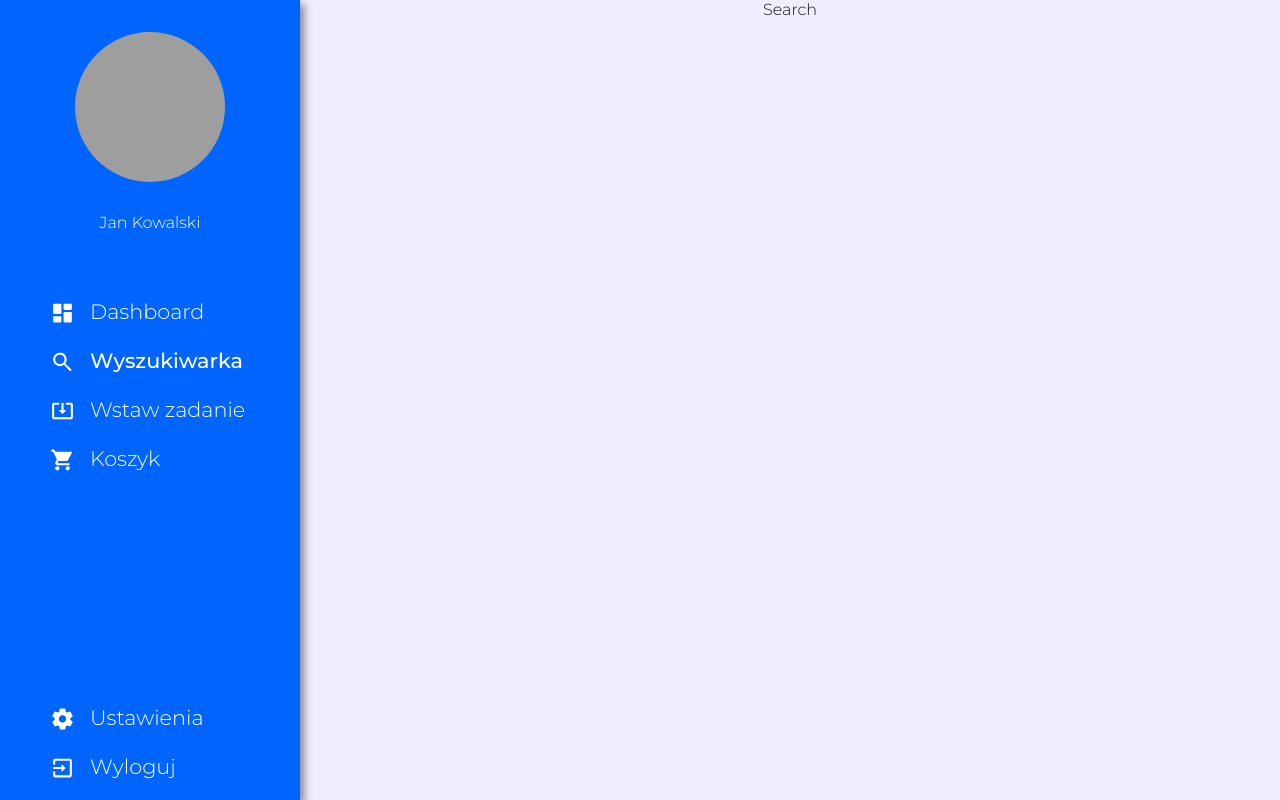
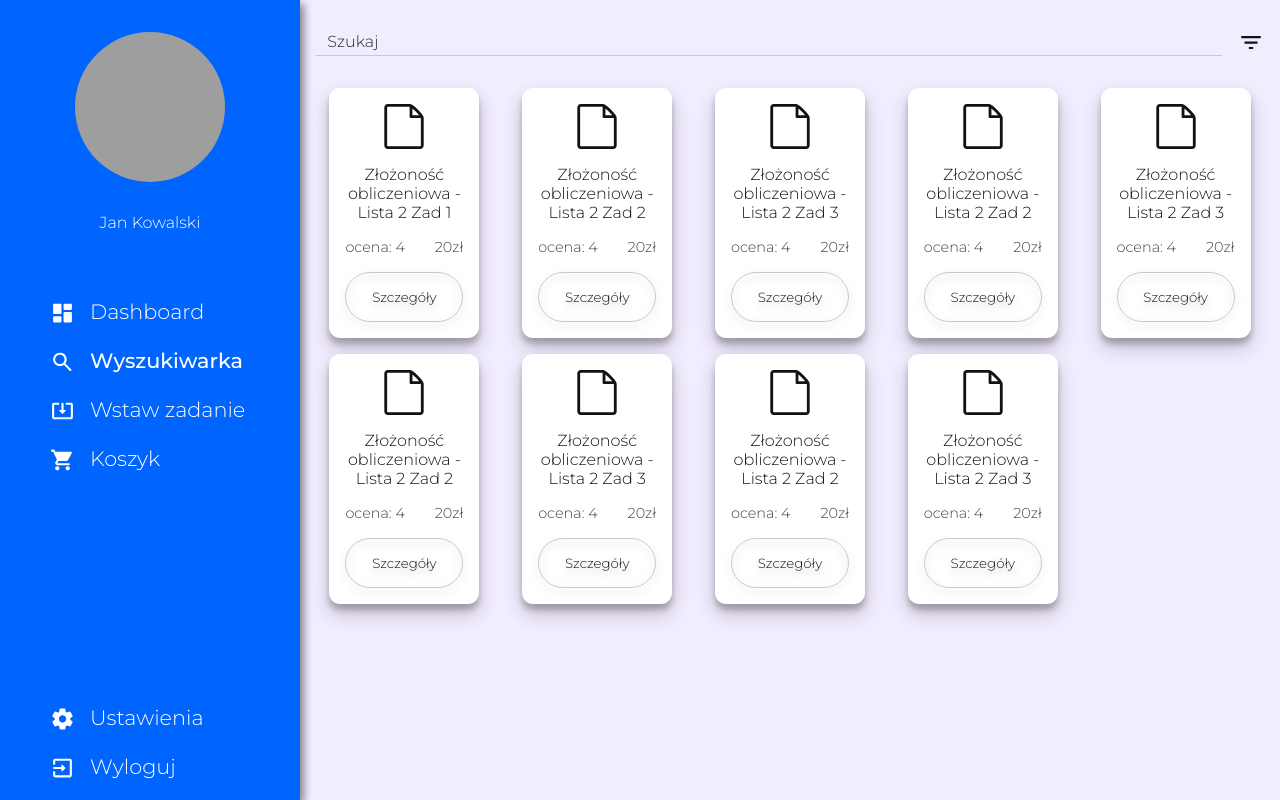
Before and after one commit to Nico2d/atem, a Next.js app: page /search in a window 1280 px wide. Built offline with nearby package versions, Linux system fonts and the light colour scheme; grey boxes are pictures that could not be loaded.

Commit message:
feat: list of exercise and seatch views

```diff
--- a/components/atoms/Button.tsx
+++ b/components/atoms/Button.tsx
@@ -13,7 +13,7 @@ export const Button: React.FC<Props> = ({
   clicked,
   variant = "primary",
   type = "button",
-}: Props) => {
+}) => {
   const getButtonStyle = () => {
     switch (variant) {
       case "primary":
--- a/pages/search.tsx
+++ b/pages/search.tsx
@@ -1,5 +1,154 @@
+import styled from "styled-components";
+import { InputField } from "../components/molecules/inputField";
+import { inputTypes } from "../utils/enums";
+import { MdFilterList } from "react-icons/md";
+import { Button } from "../components/atoms/Button";
+import { ImFileEmpty } from "@react-icons/all-files/im/ImFileEmpty";
+
 const Search = () => {
-  return <>Search</>;
+  const exerciseList = [
+    {
+      name: "Złożoność obliczeniowa - Lista 2 Zad 1",
+      type: "doc",
+      grade: 4,
+      price: 20,
+    },
+    {
+      name: "Złożoność obliczeniowa - Lista 2 Zad 2",
+      type: "doc",
+      grade: 4,
+      price: 20,
+    },
+    {
+      name: "Złożoność obliczeniowa - Lista 2 Zad 3",
+      type: "doc",
+      grade: 4,
+      price: 20,
+    },
+    {
+      name: "Złożoność obliczeniowa - Lista 2 Zad 2",
+      type: "doc",
+      grade: 4,
+      price: 20,
+    },
+    {
+      name: "Złożoność obliczeniowa - Lista 2 Zad 3",
+      type: "doc",
+      grade: 4,
+      price: 20,
+    },
+    {
+      name: "Złożoność obliczeniowa - Lista 2 Zad 2",
+      type: "doc",
+      grade: 4,
+      price: 20,
+    },
+    {
+      name: "Złożoność obliczeniowa - Lista 2 Zad 3",
+      type: "doc",
+      grade: 4,
+      price: 20,
+    },
+    {
+      name: "Złożoność obliczeniowa - Lista 2 Zad 2",
+      type: "doc",
+      grade: 4,
+      price: 20,
+    },
+    {
+      name: "Złożoność obliczeniowa - Lista 2 Zad 3",
+      type: "doc",
+      grade: 4,
+      price: 20,
+    },
+  ];
+
+  return (
+    <Container>
+      {/* <PageHeading title="Search" /> */}
+
+      <SearchWrapper>
+        <InputField placeholder="Szukaj" type={inputTypes.text} name="search" />
+        <MdFilterList />
+      </SearchWrapper>
+      <FileListContainer>
+        {exerciseList.map((exercise) => (
+          <FileContainer>
+            <FileIcon />
+            <FileTitle>{exercise.name}</FileTitle>
+            <InfoWrapper>
+              <span>{`ocena: ${exercise.grade}`}</span>
+              <span>{`${exercise.price}zł`}</span>
+            </InfoWrapper>
+            <Button text="Szczegóły" variant="secondary" />
+          </FileContainer>
+        ))}
+      </FileListContainer>
+      {/* <div>Paginacja</div> */}
+    </Container>
+  );
 };
 
 export default Search;
+
+const FileTitle = styled.p`
+  text-align: center;
+`;
+
+const FileIcon = styled(ImFileEmpty)`
+  width: 100px;
+  height: 100px;
+  margin: auto;
+`;
+
+const InfoWrapper = styled.div`
+  font-size: ${({ theme }) => theme.fonts.fontSize * 0.9}rem;
+  opacity: 0.8;
+  display: flex;
+  justify-content: space-between;
+  margin-bottom: 1rem;
+`;
+
+const FileListContainer = styled.div`
+  display: grid;
+  grid-gap: 1rem;
+  grid-template-columns: repeat(auto-fill, minmax(150px, 1fr));
+`;
+
+const FileContainer = styled.div`
+  margin: auto;
+  display: flex;
+  flex-flow: column;
+  height: 250px;
+  width: 150px;
+  background: ${({ theme }) => theme.colors.cardColor};
+  padding: 1rem;
+  border-radius: 0.7rem;
+  box-shadow: rgba(0, 0, 0, 0.19) 0px 10px 20px, rgba(0, 0, 0, 0.23) 0px 6px 6px;
+
+  > button {
+    padding-left: unset;
+    padding-right: unset;
+    margin-top: auto;
+  }
+`;
+
+const Container = styled.div`
+  display: flex;
+  flex-flow: column;
+  margin: 0 1rem;
+  width: 100%;
+  max-width: 964px;
+`;
+
+const SearchWrapper = styled.div`
+  display: inline-flex;
+  margin-bottom: 2rem;
+
+  svg {
+    font-size: 1.7rem;
+    margin-left: 1rem;
+    margin-top: auto;
+    cursor: pointer;
+  }
+`;
```
